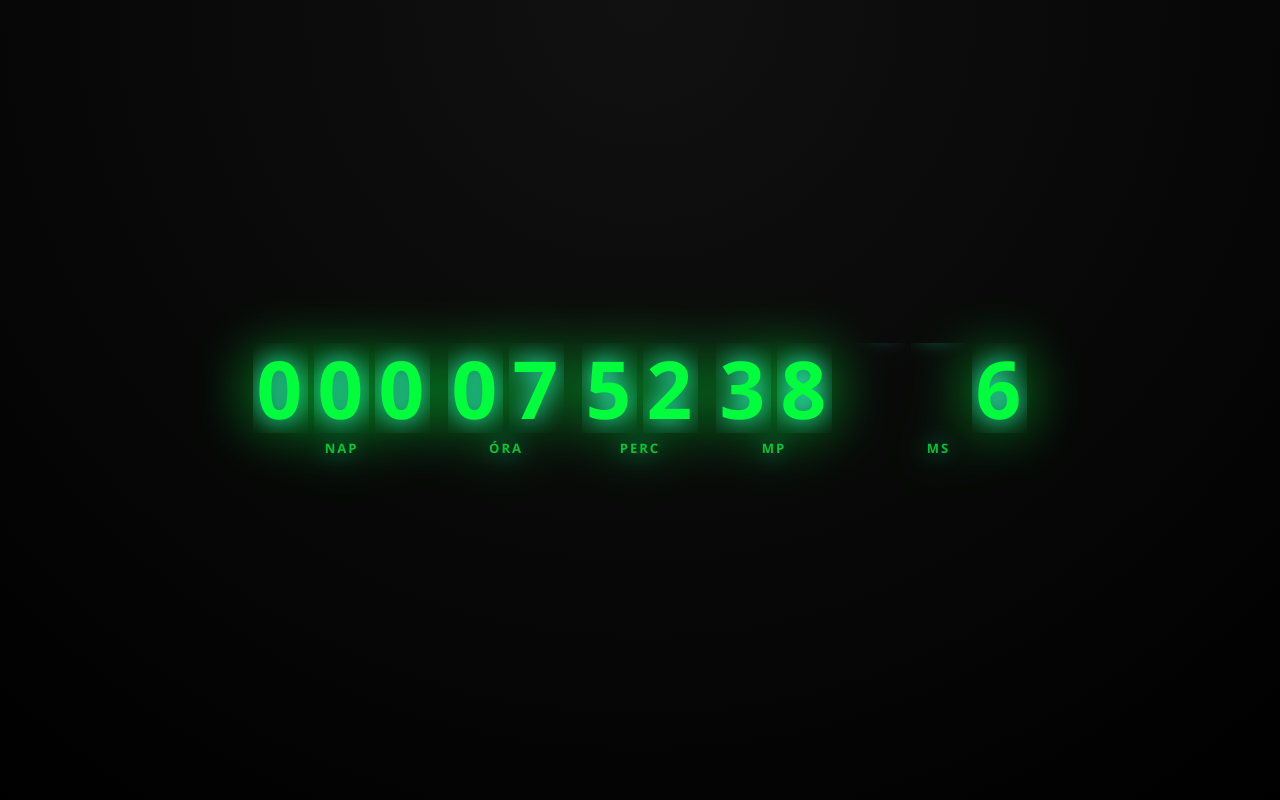
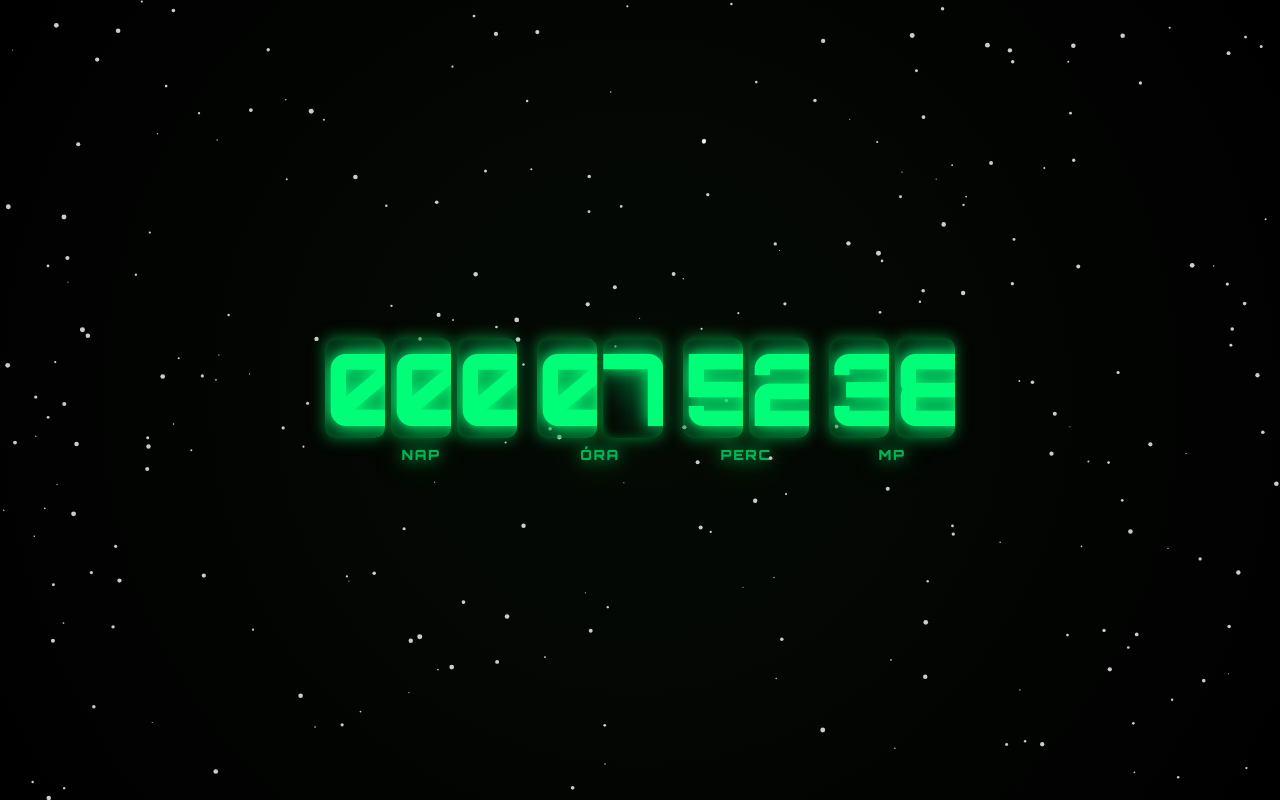
Before and after one commit to ReavexVoid/christmas---Hungary, a plain HTML site: page index.html in a window 1280 px wide. Drawn offline with Linux system fonts and the light colour scheme.

Commit message:
Revamp countdown page for Christmas theme
Updated countdown page with new styles and functionality.

```diff
--- a/index.html
+++ b/index.html
@@ -3,33 +3,49 @@
 <head>
 <meta charset="UTF-8">
 <meta name="viewport" content="width=device-width, initial-scale=1.0">
-<title>ULTIMATE Countdown</title>
+<title>Ultimate Dark Christmas Countdown</title>
 
 <style>
-:root {
-    --glow: 0 0 30px currentColor;
+@import url('https://fonts.googleapis.com/css2?family=Orbitron:wght@700;900&display=swap');
+
+body, html {
+  margin: 0;
+  padding: 0;
+  width: 100%;
+  height: 100%;
+  overflow: hidden;
+  background: radial-gradient(circle at center, #050a05, #000);
+  font-family: 'Orbitron', monospace;
 }
 
-body {
-    margin: 0;
-    height: 100vh;
-    background: radial-gradient(circle at top, #111, #000);
+canvas#bg {
+  position: fixed;
+  top: 0; left: 0;
+  width: 100%;
+  height: 100%;
+  z-index: 0;
+}
+
+#wrap {
+  position: relative;
+  z-index: 2;
+  width: 100%;
+  height: 100%;
   display: flex;
   justify-content: center;
   align-items: center;
-    font-family: 'Segoe UI', Arial, sans-serif;
-    overflow: hidden;
-    user-select: none;
+  perspective: 1200px;
 }
 
 #countdown {
   display: flex;
-    gap: 18px;
-    font-size: clamp(40px, 8vw, 80px);
+  gap: 20px;
+  font-size: clamp(40px, 8vw, 100px);
   font-weight: 900;
-    letter-spacing: 2px;
-    filter: drop-shadow(var(--glow));
-    transition: color 0.3s linear;
+  color: #00ff88;
+  text-shadow: 0 0 15px currentColor, 0 0 40px currentColor;
+  transform-style: preserve-3d;
+  transition: color 0.3s ease;
 }
 
 .block {
@@ -44,45 +60,35 @@ body {
 }
 
 .label {
-    font-size: 13px;
-    opacity: 0.75;
-    margin-top: 6px;
+  font-size: 14px;
+  margin-top: 8px;
+  opacity: 0.7;
+  letter-spacing: 1.5px;
 }
 
 .digit {
   position: relative;
-    width: 55px;
-    height: 90px;
+  width: 60px;
+  height: 100px;
   overflow: hidden;
+  border-radius: 10px;
+  background: rgba(0,0,0,0.3);
+  box-shadow: 0 0 15px rgba(0,255,100,0.5), inset 0 0 10px rgba(0,255,100,0.3);
 }
 
 .digit span {
   position: absolute;
   width: 100%;
+  line-height: 100px;
   text-align: center;
-    line-height: 90px;
-    transition: transform 0.45s cubic-bezier(.4,0,.2,1), opacity 0.45s;
+  transition: transform 0.4s cubic-bezier(.4,0,.2,1), opacity 0.4s;
 }
 
 .old { transform: translateY(0); opacity: 1; }
-.new { transform: translateY(100%); opacity: 0; }
+.new { transform: translateY(120%); opacity: 0; }
 
-.animate .old { transform: translateY(-100%); opacity: 0; }
-.animate .new { transform: translateY(0); opacity: 1; }
-
-.pulse { animation: pulse 1s infinite; }
-@keyframes pulse {
-    0%,100%{transform:scale(1)}
-    50%{transform:scale(1.06)}
-}
-
-.shake { animation: shake .4s infinite; }
-@keyframes shake {
-    0%{transform:translate(0)}
-    25%{transform:translate(4px,-4px)}
-    50%{transform:translate(-4px,4px)}
-    75%{transform:translate(4px,4px)}
-}
+.animate .old { transform: translateY(-120%) rotateX(45deg); opacity: 0; }
+.animate .new { transform: translateY(0) rotateX(0deg); opacity: 1; }
 
 #flash {
   position: fixed;
@@ -90,47 +96,57 @@ body {
   background: white;
   opacity: 0;
   pointer-events: none;
-}
-
-.confetti {
-    position: fixed;
-    width: 6px;
-    height: 6px;
-    animation: fall linear forwards;
-}
-@keyframes fall {
-    to { transform: translateY(120vh) rotate(720deg); opacity: 0; }
+  z-index: 10;
 }
 </style>
 </head>
 
 <body>
 
+<canvas id="bg"></canvas>
+<div id="wrap">
   <div id="countdown"></div>
+</div>
 <div id="flash"></div>
 
 <script>
-/* FULLSCREEN mobilon */
-document.addEventListener("click", () => {
-    if (document.documentElement.requestFullscreen) {
-        document.documentElement.requestFullscreen();
+// ===== FULLSCREEN CLICK =====
+document.addEventListener("click",()=>{document.documentElement.requestFullscreen?.()},{once:true});
+
+// ===== BACKGROUND SNOW + LIGHT =====
+const canvas=document.getElementById("bg");
+const ctx=canvas.getContext("2d");
+let w,h;
+function resize(){w=canvas.width=innerWidth; h=canvas.height=innerHeight;}
+window.addEventListener("resize",resize); resize();
+
+const snowflakes=Array.from({length:250},()=>({
+  x: Math.random()*w,
+  y: Math.random()*h,
+  r: Math.random()*2+0.5,
+  s: Math.random()*1.5+0.3,
+  d: Math.random()*w
+}));
+
+function drawSnow(){
+  ctx.clearRect(0,0,w,h);
+  snowflakes.forEach(f=>{
+    f.y += f.s;
+    if(f.y>h) {f.y=0; f.x=Math.random()*w;}
+    ctx.fillStyle="rgba(255,255,255,0.8)";
+    ctx.beginPath();
+    ctx.arc(f.x,f.y,f.r,0,Math.PI*2);
+    ctx.fill();
+  });
+  requestAnimationFrame(drawSnow);
 }
-}, { once:true });
+drawSnow();
 
-const targetDate = new Date(new Date().getFullYear(), 11, 23, 22, 0, 0);
-const startDate = new Date();
-const totalTime = targetDate - startDate;
-
-const countdown = document.getElementById("countdown");
-const flash = document.getElementById("flash");
-let finished = false;
-
-/* RGB CYBERPUNK MODE */
-let hue = 0;
-setInterval(() => {
-    hue = (hue + 1) % 360;
-    countdown.style.textShadow = `0 0 25px hsl(${hue},100%,60%)`;
-}, 30);
+// ===== COUNTDOWN =====
+const target=new Date(new Date().getFullYear(),11,23,22,0,0);
+const totalTime=target-new Date();
+const cd=document.getElementById("countdown");
+const flash=document.getElementById("flash");
 
 function digit(n){
   const d=document.createElement("div");
@@ -139,7 +155,7 @@ function digit(n){
   return d;
 }
 
-function block(label, count){
+function block(label,count){
   const b=document.createElement("div");
   b.className="block";
   const u=document.createElement("div");
@@ -147,9 +163,9 @@ function block(label, count){
   for(let i=0;i<count;i++) u.appendChild(digit("0"));
   const l=document.createElement("div");
   l.className="label";
-    l.innerText=label;
+  l.textContent=label;
   b.append(u,l);
-    countdown.appendChild(b);
+  cd.appendChild(b);
   return u;
 }
 
@@ -157,74 +173,52 @@ const units={
   d:block("NAP",3),
   h:block("ÓRA",2),
   m:block("PERC",2),
-    s:block("MP",2),
-    ms:block("MS",3)
+  s:block("MP",2)
 };
 
 function updateDigit(d,v){
   const o=d.children[0], n=d.children[1];
-    if(o.innerText===v) return;
-    n.innerText=v;
+  if(o.textContent===v) return;
+  n.textContent=v;
   d.classList.add("animate");
-    setTimeout(()=>{
-        o.innerText=v;
-        d.classList.remove("animate");
-    },450);
+  setTimeout(()=>{o.textContent=v; d.classList.remove("animate");},400);
 }
 
-function confetti(){
-    for(let i=0;i<150;i++){
-        const c=document.createElement("div");
-        c.className="confetti";
-        c.style.left=Math.random()*100+"vw";
-        c.style.background=`hsl(${Math.random()*360},100%,50%)`;
-        c.style.animationDuration=2+Math.random()*2+"s";
-        document.body.appendChild(c);
-        setTimeout(()=>c.remove(),4000);
-    }
-}
-
-function endFX(){
-    if(finished) return;
-    finished=true;
-    countdown.classList.add("pulse","shake");
-    flash.style.opacity=1;
-    setTimeout(()=>flash.style.opacity=0,300);
-    confetti();
-}
+let finished=false;
 
 function update(){
   const now=new Date();
-    let diff=targetDate-now;
+  let diff=target-now;
   if(diff<0) diff=0;
 
   const d=Math.floor(diff/86400000);
   const h=Math.floor(diff/3600000)%24;
   const m=Math.floor(diff/60000)%60;
   const s=Math.floor(diff/1000)%60;
-    const ms=Math.floor(diff%1000);
 
   const map={
     d:d.toString().padStart(3,"0"),
     h:h.toString().padStart(2,"0"),
     m:m.toString().padStart(2,"0"),
-        s:s.toString().padStart(2,"0"),
-        ms:ms.toString().padStart(3,"0")
+    s:s.toString().padStart(2,"0")
   };
 
   for(const k in map){
-        [...units[k].children].forEach((dig,i)=>{
-            updateDigit(dig,map[k][i]);
-        });
+    [...units[k].children].forEach((dig,i)=>updateDigit(dig,map[k][i]));
   }
 
-    /* Squid Game színlogika */
+  // Christmas colors: green -> red
   const ratio=diff/totalTime;
   const r=Math.floor(255*(1-ratio));
-    const g=Math.floor(255*ratio);
-    countdown.style.color=`rgb(${r},${g},60)`;
+  const g=Math.floor(200*ratio+55);
+  cd.style.color=`rgb(${r},${g},120)`;
 
-    if(diff===0) endFX();
+  // Final flash + confetti vibe
+  if(diff===0 && !finished){
+    finished=true;
+    flash.style.opacity=1;
+    setTimeout(()=>flash.style.opacity=0,500);
+  }
 }
 
 setInterval(update,16);
```
Lines whose indentation alone changed are shown as unchanged.
